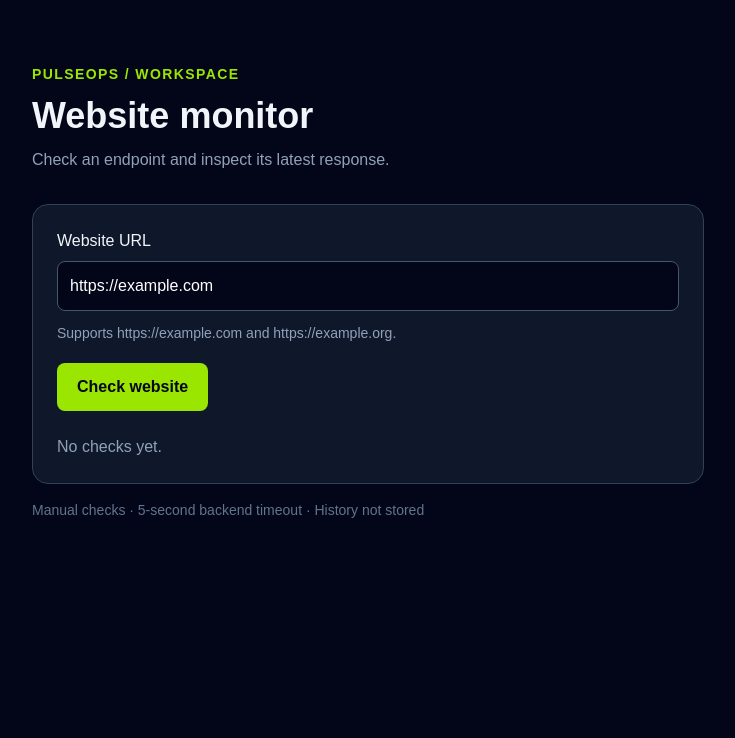
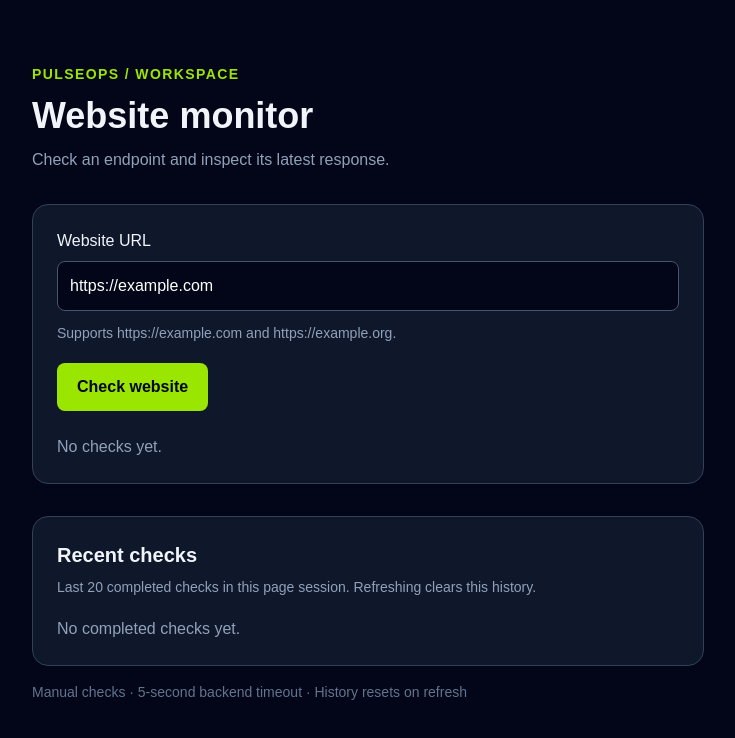
Before and after one commit to gmt5723/pulseops, a Next.js app in the folder frontend/: page / in a window 1280 px wide. Shown: the top 738 px of the page, without its empty margins (272-1007 px from the left). Built offline with nearby package versions, Linux system fonts and the light colour scheme.

Commit message:
feat: display recent checks in session history

```diff
--- a/frontend/src/app/page.tsx
+++ b/frontend/src/app/page.tsx
@@ -2,13 +2,15 @@
 
 import { useState, type FormEvent } from "react";
 import ResultCard from "@/components/ResultCard";
-import type { CheckResult } from "@/types/monitor";
+import CheckHistory from "@/components/CheckHistory";
+import type { CheckResult, CheckHistoryItem } from "@/types/monitor";
 
 export default function Home() {
   const [url, setUrl] = useState("https://example.com");
   const [loading, setLoading] = useState(false);
   const [result, setResult] = useState<CheckResult | null>(null);
   const [error, setError] = useState("");
+  const [history, setHistory] = useState<CheckHistoryItem[]>([]);
 
   async function handleSubmit(event: FormEvent<HTMLFormElement>) {
     event.preventDefault();
@@ -43,7 +45,19 @@ export default function Home() {
         throw new Error(data.message ?? "The check request failed.");
       }
 
-      setResult(data);
+      const completedCheck: CheckResult = data;
+
+      setResult(completedCheck);
+
+      const historyItem: CheckHistoryItem = {
+        ...completedCheck,
+        id: crypto.randomUUID(),
+        checkedAt: new Date().toISOString(),
+      };
+
+      setHistory((previous) =>
+        [historyItem, ...previous].slice(0, 20)
+      );
     } catch (error) {
       setError(
         error instanceof Error ? error.message : "Something went wrong."
@@ -117,8 +131,10 @@ export default function Home() {
           </div>
         </section>
 
+        <CheckHistory checks={history} />
+
         <p className="mt-4 text-sm text-slate-500">
-          Manual checks · 5-second backend timeout · History not stored
+          Manual checks · 5-second backend timeout · History resets on refresh
         </p>
       </div>
     </main>
--- /dev/null
+++ b/frontend/src/components/CheckHistory.tsx
@@ -0,0 +1,63 @@
+import type { CheckHistoryItem } from "@/types/monitor";
+
+type CheckHistoryProps = {
+  checks: CheckHistoryItem[];
+};
+
+export default function CheckHistory({ checks }: CheckHistoryProps) {
+  return (
+    <section
+      aria-labelledby="history-heading"
+      className="mt-8 rounded-2xl border border-slate-700 bg-slate-900 p-6"
+    >
+      <h2 id="history-heading" className="text-xl font-semibold">
+        Recent checks
+      </h2>
+
+      <p className="mt-2 text-sm text-slate-400">
+        Last 20 completed checks in this page session.
+        Refreshing clears this history.
+      </p>
+
+      {checks.length === 0 ? (
+        <p className="mt-5 text-slate-400">No completed checks yet.</p>
+      ) : (
+        <ul className="mt-5 divide-y divide-slate-700">
+          {checks.map((check) => (
+            <li key={check.id} className="space-y-2 py-4">
+              <p className="break-words font-medium">{check.url}</p>
+
+              <div className="flex flex-wrap gap-x-5 gap-y-2 text-sm">
+                <span
+                  className={
+                    check.status === "ONLINE"
+                      ? "text-lime-400"
+                      : "text-red-300"
+                  }
+                >
+                  {check.status}
+                </span>
+
+                <span>HTTP: {check.httpStatus ?? "No response"}</span>
+
+                <span>
+                  {check.responseTimeMs === null
+                    ? "Response time unavailable"
+                    : `${check.responseTimeMs} ms`}
+                </span>
+
+                <time dateTime={check.checkedAt} className="text-slate-400">
+                  {new Date(check.checkedAt).toLocaleString()}
+                </time>
+              </div>
+
+              {check.error && (
+                <p className="text-sm text-red-300">{check.error}</p>
+              )}
+            </li>
+          ))}
+        </ul>
+      )}
+    </section>
+  );
+}
--- a/frontend/src/types/monitor.ts
+++ b/frontend/src/types/monitor.ts
@@ -5,3 +5,8 @@ export type CheckResult = {
   responseTimeMs: number | null;
   error: string | null;
 };
+
+export type CheckHistoryItem = CheckResult & {
+  id: string;
+  checkedAt: string;
+};
```
Also changed, not shown: 1 other file (tests, documents, lock files or other folders).
